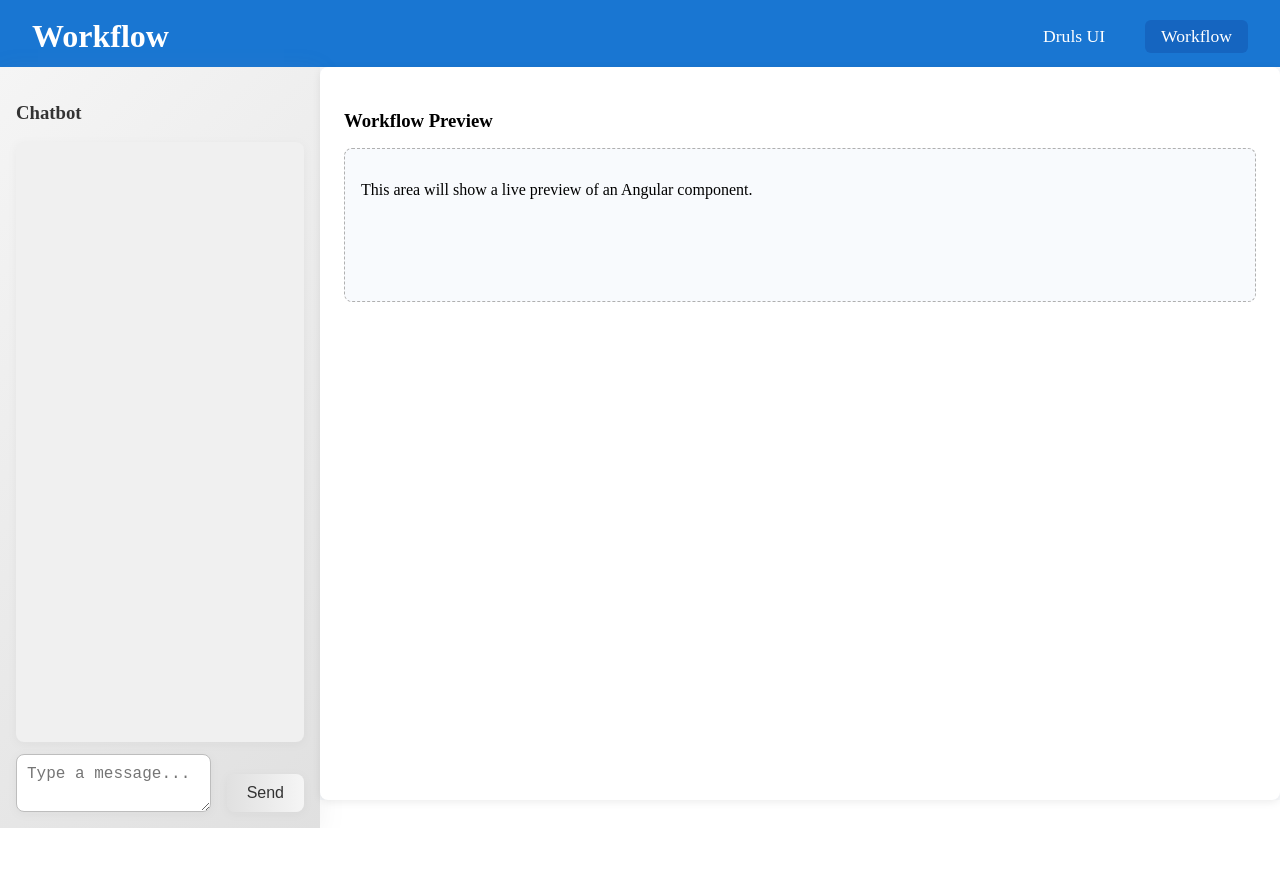
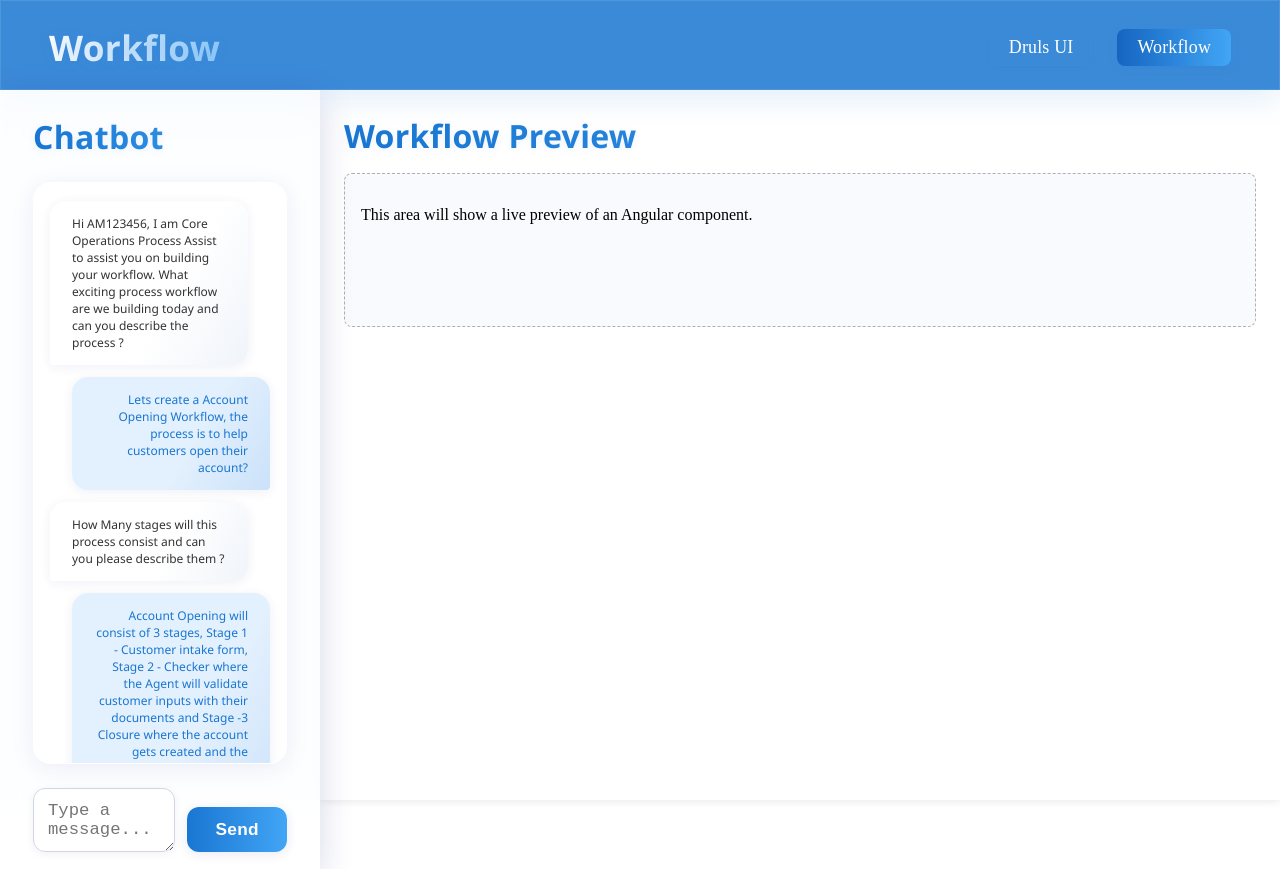
Before and after one commit to knk304/studioapp-js, an Angular app: page /workflow in a window 1280 px wide. Before the commit the page ends 828 px from the top, so only its background shows below. Built offline with nearby package versions, Linux system fonts and the light colour scheme.

Commit message:
Updating chatbot changes

```diff
--- a/src/app/components/header/header.component.scss
+++ b/src/app/components/header/header.component.scss
@@ -7,19 +7,28 @@ body, html {
 }
 
 .app-header {
-  width: auto;
-  background: #1976d2;
+  background: rgba(25, 118, 210, 0.85);
   color: #fff;
-  padding: 18px 32px 12px 32px;
+  padding: 22px 48px 18px 48px;
   display: flex;
   align-items: center;
   justify-content: space-between;
-  box-shadow: 0 2px 8px rgba(25, 118, 210, 0.08);
+  box-shadow: 0 8px 32px 0 rgba(25, 118, 210, 0.13);
+  backdrop-filter: blur(10px) saturate(160%);
+  -webkit-backdrop-filter: blur(10px) saturate(160%);
+  border: 1px solid rgba(255,255,255,0.10);
 }
 .app-header h1 {
-  font-size: 2rem;
-  font-weight: 700;
+  font-size: 2.2rem;
+  font-weight: 800;
   margin: 0;
+  letter-spacing: 0.01em;
+  background: linear-gradient(90deg, #fff 0%, #90caf9 100%);
+  -webkit-background-clip: text;
+  -webkit-text-fill-color: transparent;
+  background-clip: text;
+  text-shadow: 0 2px 12px rgba(25, 118, 210, 0.13);
+  font-family: 'Segoe UI', 'Roboto', 'Helvetica Neue', Arial, sans-serif;
 }
 .header-nav {
   display: flex;
@@ -28,11 +37,16 @@ body, html {
 .header-nav a {
   color: #fff;
   text-decoration: none;
-  font-size: 1.1rem;
-  padding: 6px 16px;
-  border-radius: 6px;
-  transition: background 0.2s;
+  font-size: 1.12rem;
+  padding: 8px 20px;
+  border-radius: 8px;
+  transition: background 0.2s, color 0.2s, box-shadow 0.2s;
+  font-weight: 500;
+  letter-spacing: 0.01em;
+  box-shadow: 0 1px 4px rgba(25, 118, 210, 0.08);
 }
 .header-nav a.active-link, .header-nav a:hover {
-  background: #1565c0;
+  background: linear-gradient(90deg, #1565c0 0%, #42a5f5 100%);
+  color: #fff;
+  box-shadow: 0 2px 8px rgba(25, 118, 210, 0.13);
 }
--- a/src/app/components/workflow/chatbot.component.html
+++ b/src/app/components/workflow/chatbot.component.html
@@ -1,7 +1,11 @@
 <div class="chatbot-container">
   <h3>Chatbot</h3>
   <div class="chatbot-messages">
-    <div *ngFor="let msg of messages" class="chatbot-message">{{ msg }}</div>
+    <div *ngFor="let msg of chatHistory"
+         class="chatbot-message"
+         [ngClass]="{'sent': msg.send, 'received': msg.received}">
+      {{ msg.send || msg.received }}
+    </div>
   </div>
   <div class="chatbot-input-row">
     <textarea [(ngModel)]="userInput" class="chatbot-input" placeholder="Type a message..." rows="2"></textarea>
--- a/src/app/components/workflow/chatbot.component.scss
+++ b/src/app/components/workflow/chatbot.component.scss
@@ -1,22 +1,20 @@
-.chatbot-input-row {
-  display: flex;
-  flex-direction: row;
-  align-items: flex-end;
-  gap: 8px;
+/* Premium header style for chatbot */
+.chatbot-container h3 {
+  font-size: 2rem;
+  font-weight: 700;
+  letter-spacing: 0.01em;
+  color: #1976d2;
+  background: linear-gradient(90deg, #1976d2 0%, #42a5f5 100%);
+  -webkit-background-clip: text;
+  -webkit-text-fill-color: transparent;
+  background-clip: text;
+  text-fill-color: transparent;
+  margin-bottom: 24px;
+  margin-top: 0;
+  text-shadow: 0 2px 8px rgba(25, 118, 210, 0.08);
+  font-family: 'Segoe UI', 'Roboto', 'Helvetica Neue', Arial, sans-serif;
 }
-.chatbot-input {
-  resize: vertical;
-}
-chatbot {
-  display: flex;
-  flex: 1 1 auto;
-  width: 100%;
-  height: 100%;
-  min-width: 0;
-  min-height: 0;
-  box-sizing: border-box;
-}
-
+/* --- CLEANED UP AND FIXED STRUCTURE --- */
 .chatbot-container {
   flex: 1 1 auto;
   width: 100%;
@@ -28,70 +26,121 @@ chatbot {
   display: flex;
   flex-direction: column;
   justify-content: flex-end;
-  background: linear-gradient(135deg, #f5f5f5 0%, #e0e0e0 100%);
-  border-radius: 0;
-  box-shadow: 0 4px 24px rgba(128,128,128,0.10);
-  padding: 16px;
+  background: rgba(255, 255, 255, 0.7);
+  box-shadow: 0 8px 32px 0 rgba(31, 38, 135, 0.18);
+  padding: 24px 32px 16px 32px;
   margin-bottom: 0;
   box-sizing: border-box;
-  color: #333;
+  color: #222;
+  backdrop-filter: blur(16px) saturate(180%);
+  -webkit-backdrop-filter: blur(16px) saturate(180%);
+  border: 1px solid rgba(255,255,255,0.25);
+  font-family: 'Segoe UI', 'Roboto', 'Helvetica Neue', Arial, sans-serif;
 }
 
 .chatbot-messages {
   flex: 1 1 auto;
-  min-height: 72vh;
-  max-height: 100%;
-  margin-bottom: 12px;
+  min-height: 240px;
+  max-height: 68vh;
+  margin-bottom: 16px;
   overflow-y: auto;
-  background: #f0f0f0;
+  background: rgba(255,255,255,0.45);
+  border-radius: 18px;
+  box-shadow: 0 4px 24px rgba(31, 38, 135, 0.08);
+  padding: 18px 16px 18px 16px;
+  border: 1px solid rgba(255,255,255,0.18);
+  backdrop-filter: blur(8px);
+  scrollbar-width: thin;
+  scrollbar-color: #b3c6e0 #f8fafd;
+}
+
+/* Custom scrollbar for Webkit browsers */
+.chatbot-messages::-webkit-scrollbar {
+  width: 8px;
+}
+.chatbot-messages::-webkit-scrollbar-thumb {
+  background: #b3c6e0;
   border-radius: 8px;
-  box-shadow: 0 2px 8px rgba(128,128,128,0.08);
-  padding: 12px;
+}
+.chatbot-messages::-webkit-scrollbar-track {
+  background: #f8fafd;
+  border-radius: 8px;
 }
 
 .chatbot-message {
-  background: #fff;
-  border-radius: 8px;
-  padding: 10px 16px;
-  margin-bottom: 8px;
-  font-size: 1rem;
+  background: rgba(255,255,255,0.85);
+  border-radius: 16px;
+  padding: 14px 22px;
+  margin-bottom: 12px;
+  font-size: 1.08rem;
+  color: #222;
+  box-shadow: 0 2px 12px rgba(31, 38, 135, 0.07);
+  max-width: 70%;
+  word-break: break-word;
+  transition: background 0.2s, color 0.2s;
+  font-size: 12px;
+}
+.chatbot-message.sent {
+  margin-left: auto;
+  background: linear-gradient(120deg, #e3f0fd 60%, #cbe2fa 100%);
+  color: #1976d2;
+  text-align: right;
+  border-bottom-right-radius: 4px;
+  border-bottom-left-radius: 16px;
+  border-top-right-radius: 16px;
+  border-top-left-radius: 16px;
+  font-weight: 500;
+}
+.chatbot-message.received {
+  margin-right: auto;
+  background: linear-gradient(120deg, #fff 60%, #f0f4fa 100%);
   color: #333;
-  box-shadow: 0 1px 4px rgba(128,128,128,0.08);
-  border: 1px solid #e0e0e0;
+  text-align: left;
+  border-bottom-left-radius: 4px;
+  border-bottom-right-radius: 16px;
+  border-top-right-radius: 16px;
+  border-top-left-radius: 16px;
 }
 
+.chatbot-input-row {
+  display: flex;
+  flex-direction: row;
+  align-items: flex-end;
+  gap: 12px;
+  margin-top: 8px;
+}
 .chatbot-input {
+  resize: vertical;
   width: 70%;
-  padding: 10px;
-  border-radius: 8px;
-  border: 1px solid #bdbdbd;
-  font-size: 1rem;
-  margin-right: 8px;
-  background: #fff;
-  color: #333;
-  box-shadow: 0 2px 8px rgba(128,128,128,0.08);
+  padding: 12px 14px;
+  border-radius: 12px;
+  border: 1px solid #d0d7e2;
+  font-size: 1.08rem;
+  background: rgba(255,255,255,0.95);
+  color: #222;
+  box-shadow: 0 2px 8px rgba(31, 38, 135, 0.06);
   outline: none;
+  transition: border 0.2s, background 0.2s;
+}
+.chatbot-input:focus {
+  border-color: #1976d2;
+  background: #f5faff;
 }
 
-.chatbot-input:focus {
-  border-color: #333;
-  background: #f5f5f5;
+.chatbot-send-btn {
+  padding: 12px 28px;
+  border-radius: 12px;
+  border: none;
+  background: linear-gradient(90deg, #1976d2 0%, #42a5f5 100%);
+  color: #fff;
+  font-size: 1.08rem;
+  font-weight: 600;
+  cursor: pointer;
+  box-shadow: 0 2px 12px rgba(31, 38, 135, 0.10);
+  transition: background 0.2s, box-shadow 0.2s;
+  letter-spacing: 0.02em;
 }
-
-
-.chatbot-send-btn {
-  padding: 10px 20px;
-  border-radius: 8px;
-  border: none;
-  background: linear-gradient(90deg, #e0e0e0 0%, #f5f5f5 100%);
-  color: #333;
-  font-size: 1rem;
-  cursor: pointer;
-  box-shadow: 0 2px 8px rgba(128,128,128,0.08);
-  transition: background 0.2s;
+.chatbot-send-btn:hover {
+  background: linear-gradient(90deg, #1565c0 0%, #1976d2 100%);
+  box-shadow: 0 4px 16px rgba(31, 38, 135, 0.13);
 }
-
-
-.chatbot-send-btn:hover {
-  background: linear-gradient(90deg, #f5f5f5 0%, #e0e0e0 100%);
-}
--- a/src/app/components/workflow/chatbot.component.ts
+++ b/src/app/components/workflow/chatbot.component.ts
@@ -13,6 +13,21 @@ export class ChatbotComponent {
   messages: string[] = [];
   userInput: string = '';
 
+  chatHistory = [
+    { received: "Hi AM123456, I am Core Operations Process Assist to assist you on building your workflow.\nWhat exciting process workflow are we building today and can you describe the process ?" },
+    { send: "Lets create a Account Opening Workflow, the process is to help customers open their account?" },
+    { received: "How Many stages will this process consist and can you please describe them ?" },
+    { send: "Account Opening will consist of 3 stages, Stage\n1 - Customer intake form, Stage 2 - Checker where the Agent will validate customer inputs with their documents and Stage -3 Closure where the account gets created and the account opening letter will be emailed to the customer and there should be a print option." },
+    { received: "I understand you want a 3 stage process, looks like the first stage is Customer Intake Form and would consists of intake questions, can you describe more on how many questions and what are the questions in the form ?" },
+    { send: "The Intake Form would consists of below questions:\n1. First Name and Last Name\n2. Date Of Birth\n3. Address\n4. Income details which would be optional\n5. SSN" },
+    { received: "l have rephrased the questions:\n1. Please enter your Frist Name and Last Name.\n2. Please enter your Date of Birth (MMODYYYY)\n3. What is your current address\n4. Please enter your gross income\n5. Enter your Social Security Number in the below section provided\n6. Attach Government issued ID and any other supporting documents\nIf everything looks correct, can you provide details of Stage 2 - Checker?" },
+    { send: "Looks good, in checker stage the agent will review the input questionnaire and validated the attached documents and the physical copy of the customer and sends request to internal citi System to create a new account." },
+    { received: "Based on your inputs seems like the stage 2 will consists of checklist stage, where the agents has to make sure they complete the checklist and send the request to Citi System, below is the check list;\n1. Validate Customer Input\n2. Validate the attached documents\n3. Validate the physical documents\nShould I also provide an edit option for customer questionnaire's for agent to make updates in case there was a type by customer ?" },
+    { send: "The checklist has all the list items to be validated, and thanks for the suggestion on update input questionnaire by user.\nThe final state is Closure which will consists of the response of the citi internal system with Account details such as Account Number, Routing Number. Customer Name, SSN and one time login password and there will be a button with name generate Welcome Letter when once clicked the letter will be generated to be shared with the customer" },
+    { received: "Got the details for the final stage - Closure, is there anything else you would like to add before I send you the summary of the workflow ?" },
+    { send: "yes" }
+  ];
+
   sendMessage() {
     if (this.userInput.trim()) {
       this.messages.push(this.userInput);
--- a/src/app/components/workflow/workflow.component.scss
+++ b/src/app/components/workflow/workflow.component.scss
@@ -1,3 +1,17 @@
+.workflow-preview h3 {
+  font-size: 2rem;
+  font-weight: 700;
+  letter-spacing: 0.01em;
+  color: #1976d2;
+  background: linear-gradient(90deg, #1976d2 0%, #42a5f5 100%);
+  -webkit-background-clip: text;
+  -webkit-text-fill-color: transparent;
+  background-clip: text;
+  margin-bottom: 24px;
+  margin-top: 0;
+  text-shadow: 0 2px 8px rgba(25, 118, 210, 0.08);
+  font-family: 'Segoe UI', 'Roboto', 'Helvetica Neue', Arial, sans-serif;
+}
 .workflow-container {
   padding: 0;
   background: #f8fafd;
@@ -22,7 +36,6 @@
   flex-direction: column;
   height: auto;
   background: #fff;
-  border-radius: 8px;
   box-shadow: 0 2px 8px rgba(0,0,0,0.08);
   padding: 24px;
   align-items: flex-start;
```
